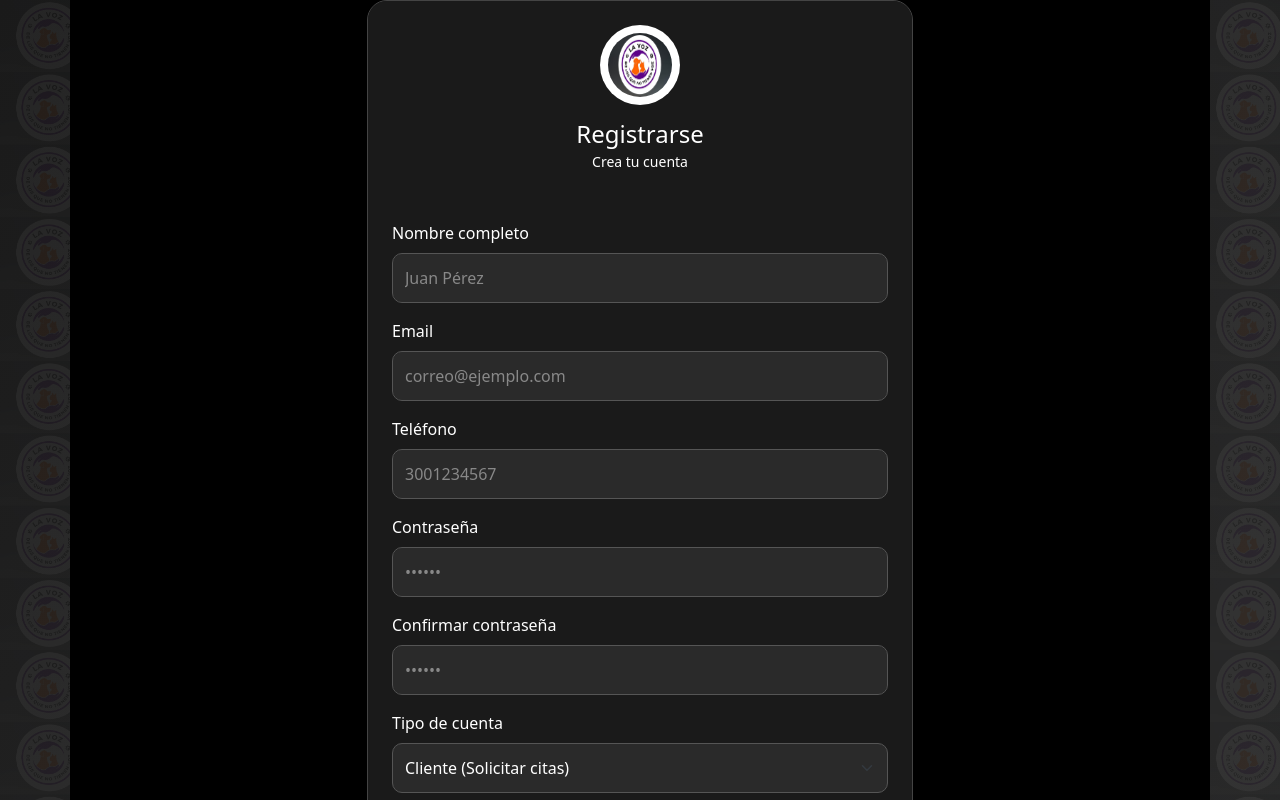
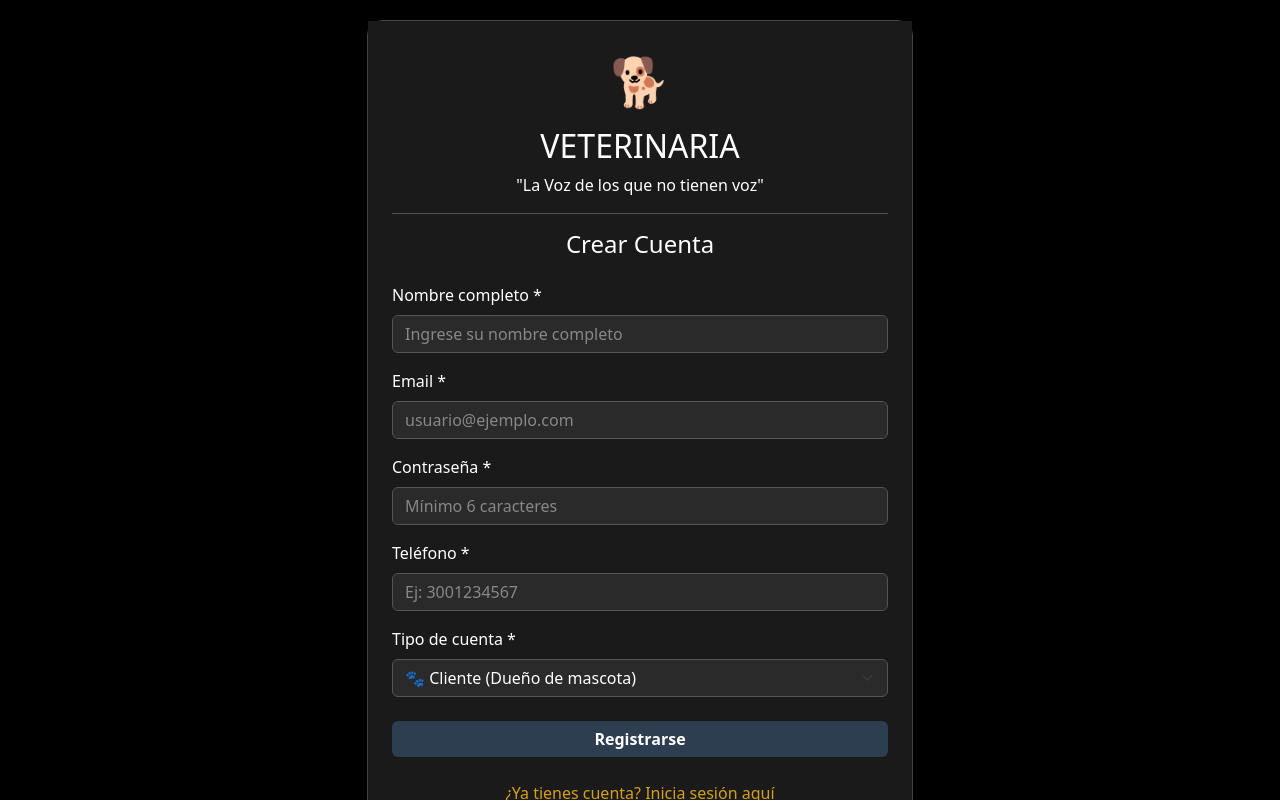
Before and after one commit to dannysj0214-commits/sistema-citas-veterinaria, a React (Vite) app in the folder frontend/: page /register in a window 1280 px wide. Shown: the top 800 px of the page. Built offline with nearby package versions, Linux system fonts and the light colour scheme.

Commit message:
Registro de profesionales con especialidad

```diff
--- a/frontend/src/pages/Register.jsx
+++ b/frontend/src/pages/Register.jsx
@@ -1,86 +1,223 @@
 import React, { useState } from 'react';
+import { Container, Row, Col, Card, Form, Button, Alert } from 'react-bootstrap';
 import { useNavigate, Link } from 'react-router-dom';
-import { Container, Row, Col, Card, Form, Button, Alert } from 'react-bootstrap';
-import { register } from '../services/auth';
+import axios from 'axios';
+
+const API_URL = import.meta.env.VITE_API_URL || 'https://sistema-citas-api.onrender.com/api';
 
 const Register = () => {
+  const [formData, setFormData] = useState({
+    nombre: '',
+    email: '',
+    password: '',
+    telefono: '',
+    rol: 'cliente',
+    especialidad: ''
+  });
+  const [error, setError] = useState('');
+  const [success, setSuccess] = useState('');
+  const [loading, setLoading] = useState(false);
   const navigate = useNavigate();
-  const [formData, setFormData] = useState({ nombre: '', email: '', password: '', confirmPassword: '', telefono: '', rol: 'cliente' });
-  const [error, setError] = useState('');
-  const [loading, setLoading] = useState(false);
 
-  const handleChange = (e) => setFormData({ ...formData, [e.target.name]: e.target.value });
+  const handleChange = (e) => {
+    setFormData({
+      ...formData,
+      [e.target.name]: e.target.value
+    });
+  };
 
   const handleSubmit = async (e) => {
     e.preventDefault();
-    if (formData.password !== formData.confirmPassword) { setError('Las contraseñas no coinciden'); return; }
-    setLoading(true); setError('');
+    setError('');
+    setSuccess('');
+    setLoading(true);
+
+    // Validaciones
+    if (!formData.nombre || !formData.email || !formData.password || !formData.telefono) {
+      setError('Todos los campos son requeridos');
+      setLoading(false);
+      return;
+    }
+
+    if (formData.password.length < 6) {
+      setError('La contraseña debe tener al menos 6 caracteres');
+      setLoading(false);
+      return;
+    }
+
+    // Preparar datos para enviar
+    const dataToSend = {
+      nombre: formData.nombre,
+      email: formData.email,
+      password: formData.password,
+      telefono: formData.telefono,
+      rol: formData.rol
+    };
+
+    // Si es profesional, agregar especialidad
+    if (formData.rol === 'profesional') {
+      if (!formData.especialidad) {
+        setError('La especialidad es requerida para profesionales');
+        setLoading(false);
+        return;
+      }
+      dataToSend.especialidad = formData.especialidad;
+    }
+
     try {
-      const { confirmPassword, ...userData } = formData;
-      await register(userData);
-      navigate('/login');
-    } catch (err) { setError(err.response?.data?.error || 'Error al registrar usuario'); }
-    finally { setLoading(false); }
+      const response = await axios.post(`${API_URL}/auth/register`, dataToSend);
+
+      if (response.data.success) {
+        setSuccess('Registro exitoso. Redirigiendo al login...');
+        setTimeout(() => {
+          navigate('/login');
+        }, 2000);
+      }
+    } catch (error) {
+      console.error('Error:', error);
+      setError(error.response?.data?.message || 'Error al registrar usuario');
+    } finally {
+      setLoading(false);
+    }
   };
 
   return (
     <div style={{
+      minHeight: '100vh',
+      backgroundColor: '#000000',
       display: 'flex',
+      alignItems: 'center',
       justifyContent: 'center',
-      alignItems: 'center',
-      minHeight: '100vh',
-      background: 'linear-gradient(135deg, #1a1a1a 0%, #2a2a2a 100%)',
-      position: 'relative'
+      padding: '20px'
     }}>
-      {/* Fondo decorativo */}
-      <div style={{
-        position: 'absolute',
-        top: 0,
-        left: 0,
-        right: 0,
-        bottom: 0,
-        opacity: 0.05,
-        backgroundImage: 'url("/logo.png")',
-        backgroundRepeat: 'repeat',
-        backgroundSize: '100px',
-        pointerEvents: 'none'
-      }}></div>
+      <Container>
+        <Row className="justify-content-center">
+          <Col md={6}>
+            <Card style={{ backgroundColor: '#111111', border: '1px solid #333', borderRadius: '15px' }}>
+              <Card.Body className="p-4">
+                <div className="text-center mb-4">
+                  <div style={{ fontSize: '3rem' }}>🐕</div>
+                  <h2 style={{ color: '#d4a017', marginTop: '10px' }}>VETERINARIA</h2>
+                  <p style={{ color: '#aaa' }}>"La Voz de los que no tienen voz"</p>
+                  <hr style={{ backgroundColor: '#333' }} />
+                  <h4 style={{ color: '#fff' }}>Crear Cuenta</h4>
+                </div>
 
-      <Container style={{ position: 'relative', zIndex: 1 }}>
-        <Row className="justify-content-center"><Col md={6}>
-          <Card className="shadow" style={{ borderRadius: '20px', overflow: 'hidden' }}>
-            <Card.Header className="bg-dark text-white text-center py-4" style={{ borderBottom: 'none' }}>
-              <img
-                src="/logo.png"
-                alt="Logo Veterinaria"
-                style={{
-                  width: '80px',
-                  height: '80px',
-                  borderRadius: '50%',
-                  marginBottom: '15px',
-                  backgroundColor: 'white',
-                  padding: '8px'
-                }}
-                onError={(e) => e.target.style.display = 'none'}
-              />
-              <h4 className="mb-0">Registrarse</h4>
-              <small>Crea tu cuenta</small>
-            </Card.Header>
-            <Card.Body className="p-4">
-              {error && <Alert variant="danger">{error}</Alert>}
-              <Form onSubmit={handleSubmit}>
-                <Form.Group className="mb-3"><Form.Label>Nombre completo</Form.Label><Form.Control type="text" name="nombre" placeholder="Juan Pérez" value={formData.nombre} onChange={handleChange} required style={{ borderRadius: '10px', padding: '12px' }} /></Form.Group>
-                <Form.Group className="mb-3"><Form.Label>Email</Form.Label><Form.Control type="email" name="email" placeholder="correo@ejemplo.com" value={formData.email} onChange={handleChange} required style={{ borderRadius: '10px', padding: '12px' }} /></Form.Group>
-                <Form.Group className="mb-3"><Form.Label>Teléfono</Form.Label><Form.Control type="tel" name="telefono" placeholder="3001234567" value={formData.telefono} onChange={handleChange} style={{ borderRadius: '10px', padding: '12px' }} /></Form.Group>
-                <Form.Group className="mb-3"><Form.Label>Contraseña</Form.Label><Form.Control type="password" name="password" placeholder="••••••" value={formData.password} onChange={handleChange} required style={{ borderRadius: '10px', padding: '12px' }} /></Form.Group>
-                <Form.Group className="mb-3"><Form.Label>Confirmar contraseña</Form.Label><Form.Control type="password" name="confirmPassword" placeholder="••••••" value={formData.confirmPassword} onChange={handleChange} required style={{ borderRadius: '10px', padding: '12px' }} /></Form.Group>
-                <Form.Group className="mb-4"><Form.Label>Tipo de cuenta</Form.Label><Form.Select name="rol" value={formData.rol} onChange={handleChange} style={{ borderRadius: '10px', padding: '12px' }}><option value="cliente">Cliente (Solicitar citas)</option><option value="profesional">Profesional (Ofrecer servicios)</option></Form.Select></Form.Group>
-                <Button type="submit" variant="dark" className="w-100" disabled={loading} style={{ borderRadius: '10px', padding: '12px', fontWeight: 'bold' }}>{loading ? 'Registrando...' : 'Registrarse'}</Button>
-              </Form>
-              <hr /><div className="text-center"><Link to="/login" style={{ color: '#1a1a1a', textDecoration: 'none' }}>¿Ya tienes cuenta? Inicia sesión aquí</Link></div>
-            </Card.Body>
-          </Card>
-        </Col></Row>
+                {error && <Alert variant="danger">{error}</Alert>}
+                {success && <Alert variant="success">{success}</Alert>}
+
+                <Form onSubmit={handleSubmit}>
+                  <Form.Group className="mb-3">
+                    <Form.Label style={{ color: '#fff' }}>Nombre completo *</Form.Label>
+                    <Form.Control
+                      type="text"
+                      name="nombre"
+                      value={formData.nombre}
+                      onChange={handleChange}
+                      style={{ backgroundColor: '#1a1a1a', borderColor: '#333', color: '#fff' }}
+                      placeholder="Ingrese su nombre completo"
+                      required
+                    />
+                  </Form.Group>
+
+                  <Form.Group className="mb-3">
+                    <Form.Label style={{ color: '#fff' }}>Email *</Form.Label>
+                    <Form.Control
+                      type="email"
+                      name="email"
+                      value={formData.email}
+                      onChange={handleChange}
+                      style={{ backgroundColor: '#1a1a1a', borderColor: '#333', color: '#fff' }}
+                      placeholder="usuario@ejemplo.com"
+                      required
+                    />
+                  </Form.Group>
+
+                  <Form.Group className="mb-3">
+                    <Form.Label style={{ color: '#fff' }}>Contraseña *</Form.Label>
+                    <Form.Control
+                      type="password"
+                      name="password"
+                      value={formData.password}
+                      onChange={handleChange}
+                      style={{ backgroundColor: '#1a1a1a', borderColor: '#333', color: '#fff' }}
+                      placeholder="Mínimo 6 caracteres"
+                      required
+                    />
+                  </Form.Group>
+
+                  <Form.Group className="mb-3">
+                    <Form.Label style={{ color: '#fff' }}>Teléfono *</Form.Label>
+                    <Form.Control
+                      type="tel"
+                      name="telefono"
+                      value={formData.telefono}
+                      onChange={handleChange}
+                      style={{ backgroundColor: '#1a1a1a', borderColor: '#333', color: '#fff' }}
+                      placeholder="Ej: 3001234567"
+                      required
+                    />
+                  </Form.Group>
+
+                  <Form.Group className="mb-3">
+                    <Form.Label style={{ color: '#fff' }}>Tipo de cuenta *</Form.Label>
+                    <Form.Select
+                      name="rol"
+                      value={formData.rol}
+                      onChange={handleChange}
+                      style={{ backgroundColor: '#1a1a1a', borderColor: '#333', color: '#fff' }}
+                    >
+                      <option value="cliente">🐾 Cliente (Dueño de mascota)</option>
+                      <option value="profesional">👨‍⚕️ Profesional (Veterinario)</option>
+                    </Form.Select>
+                  </Form.Group>
+
+                  {formData.rol === 'profesional' && (
+                    <Form.Group className="mb-3">
+                      <Form.Label style={{ color: '#fff' }}>Especialidad *</Form.Label>
+                      <Form.Control
+                        type="text"
+                        name="especialidad"
+                        value={formData.especialidad}
+                        onChange={handleChange}
+                        style={{ backgroundColor: '#1a1a1a', borderColor: '#333', color: '#fff' }}
+                        placeholder="Ej: Cardiología, Dermatología, Cirugía"
+                        required
+                      />
+                    </Form.Group>
+                  )}
+
+                  <Button
+                    type="submit"
+                    variant="primary"
+                    className="w-100 mt-2"
+                    disabled={loading}
+                    style={{ backgroundColor: '#d4a017', border: 'none', fontWeight: 'bold' }}
+                  >
+                    {loading ? 'Registrando...' : 'Registrarse'}
+                  </Button>
+                </Form>
+
+                <div className="text-center mt-4">
+                  <Link to="/login" style={{ color: '#d4a017' }}>
+                    ¿Ya tienes cuenta? Inicia sesión aquí
+                  </Link>
+                </div>
+
+                <hr style={{ backgroundColor: '#333', marginTop: '20px' }} />
+
+                <div className="text-center">
+                  <small style={{ color: '#666' }}>Credenciales de prueba:</small>
+                  <div className="mt-2" style={{ fontSize: '0.7rem', color: '#aaa' }}>
+                    <p className="mb-1"><strong style={{ color: '#d4a017' }}>Admin:</strong> admin@vet.com / admin123</p>
+                    <p className="mb-1"><strong style={{ color: '#d4a017' }}>Profesional:</strong> daniela@vet.com / 123456</p>
+                    <p><strong style={{ color: '#d4a017' }}>Cliente:</strong> carlos@cliente.com / 123456</p>
+                  </div>
+                </div>
+              </Card.Body>
+            </Card>
+          </Col>
+        </Row>
       </Container>
     </div>
   );
```
Also changed, not shown: 1 other file (tests, documents, lock files or other folders).
